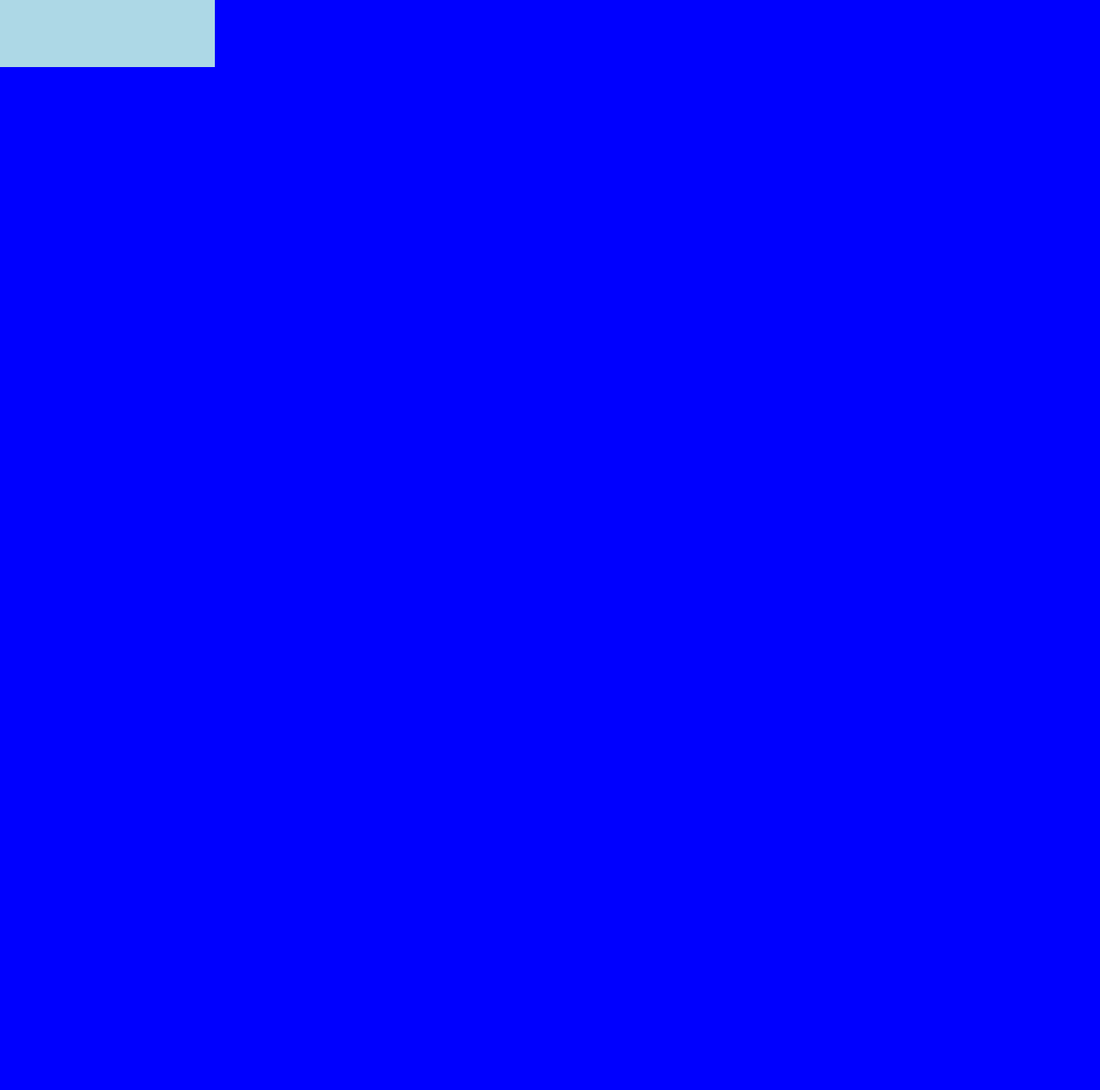
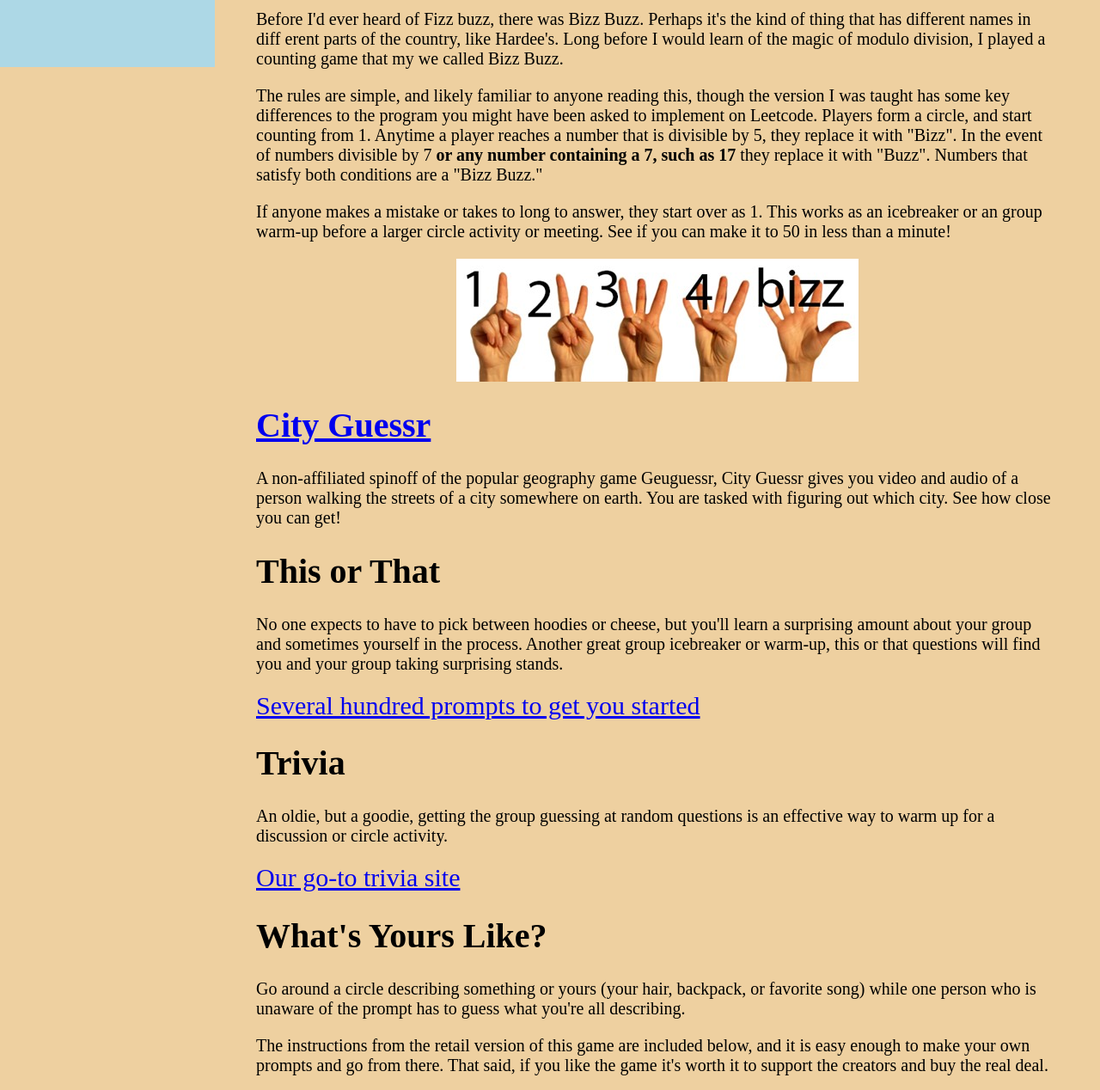
Before and after one commit to apatari/se-prep-website, a plain HTML site: page index.html in a window 1280 px wide. Shown: the part 762-2030 px from the top of the page at 86% size. Before the commit the page ends 840 px from the top, so only its background shows below. Drawn offline with Linux system fonts and the light colour scheme.

Commit message:
Added games and descriptions

```diff
--- a/index.html
+++ b/index.html
@@ -7,14 +7,83 @@
 <body>
 
     <div class="sidebar">
-        <div>Sidebar</div>
-        <div>Menu Item 1</div>
-        <div>Menu Item 2</div>
-        <div>Menu Item 3</div>
+        <div>Mr. P's Games</div>
+        <div>Bizz Buzz</div>
+        <div>City Guesser</div>
+        <div>This or That</div>
+        <div>Trivia</div>
+        <div>What's Yours Like?</div>
+        <div>Math Puzzle</div>
 
     </div>
     <div class="content">
-        <h1>hello world!</h1>
+        <div id="games">
+            <h1>Welcome to my games site!</h1>
+            <p>As a teacher I always liked to have a handful of games and icebreakers ready to go for my advisory or any other group of students I found myself working with.</p>
+            <p>Here are a handul of the games I kept going back to.  Use the links on the left side.  Note that the last one is a little math puzzle I created just for this site. Enjoy!</p>
+            <img class="center" src="group-games.png" alt="Group games logo" width="300px">
+        </div>
+        <div id="bizz">
+            <h1>Bizz Buzz</h1>
+            <p>Before I'd ever heard of Fizz buzz, there was Bizz Buzz.  Perhaps it's the kind of thing that has different names in diff
+                erent parts of the country, like Hardee's. Long before I would learn of the magic of modulo division, I played a counting game that
+                my we called Bizz Buzz.
+            </p>
+            <p>
+                The rules are simple, and likely familiar to anyone reading this, though the version I was taught has some key differences
+                to the program you might have been asked to implement on Leetcode.  Players form a circle, and start counting from 1.
+                Anytime a player reaches a number that is divisible by 5, they replace it with "Bizz".  In the event of numbers divisible by 7
+                <strong>or any number containing a 7, such as 17</strong> they replace it with "Buzz".  Numbers that satisfy both conditions are a "Bizz Buzz."
+            </p>
+            <p>
+                If anyone makes a mistake or takes to long to answer, they start over as 1. This works as an icebreaker or an group warm-up before
+                a larger circle activity or meeting.  See if you can make it to 50 in less than a minute!
+            </p>
+            <img class="center" src="./bizz-buzz-fingers.jpg" alt="Bizz buzz">
+        </div>
+
+        <div id="city">
+            <a href="https://virtualvacation.us/guess"><h1>City Guessr</h1></a>
+            <p>A non-affiliated spinoff of the popular geography game Geuguessr, City Guessr gives you video and audio of a person
+                walking the streets of a city somewhere on earth.  You are tasked with figuring out which city.  See how close you can get!
+            </p>
+
+        </div>
+
+        <div id="this">
+            <h1>This or That</h1>
+            <p>
+
+                No one expects to have to pick between hoodies or cheese, but you'll learn a surprising amount about your group and sometimes yourself
+                 in the process.  Another great group icebreaker or warm-up, this or that questions will find you and your group taking surprising stands.
+            </p>
+            <a class="link" href="https://conversationstartersworld.com/this-or-that-questions/">Several hundred prompts to get you started</a>
+        </div>
+
+        <div id="trivia">
+            <h1>Trivia</h1>
+            <p>
+                An oldie, but a goodie, getting the group guessing at random questions is an effective way to warm up for a discussion
+                 or circle activity.
+            </p>
+            <a class="link" href="https://lovattspuzzles.com/online-puzzles-competitions/ultimate-online-trivia-quiz/">Our go-to trivia site</a>
+        </div>
+
+        <div id="whats">
+            <h1>What's Yours Like?</h1>
+            <p>
+                Go around a circle describing something or yours (your hair, backpack, or favorite song) while one person who is unaware of the prompt has to guess what you're
+                all describing.
+            </p>
+            <p>The instructions from the retail version of this game are included below, and it is easy enough to make your own prompts and go from there.
+                That said, if you like the game it's worth it to support the creators and buy the real deal.
+            </p>
+            <a class="link" href="./whats-yours-like.pdf">Full instructions</a>
+        </div>
+
+        <!--
+            Games: Bizz Buzz, cityguessr, trivia, what's yours like? either or, and Mr. P's math puzzle
+        -->
     </div>
 </body>
 </html>
--- a/style.css
+++ b/style.css
@@ -1,5 +1,5 @@
 body {
-    background: blue;
+    background: rgb(238, 208, 160);
 }
 .sidebar {
     height: 100%;
@@ -18,4 +18,16 @@ body {
 
 .content {
     margin-left: 250px;
+    font-size: 20px;
+    padding: 40px;
 }
+
+.center {
+    display: block;
+    margin-left: auto;
+    margin-right: auto;
+}
+
+.link {
+    font-size: 30px;
+}
```
Also changed, not shown: bizz-buzz-fingers.jpg (added), group-games.png (added), 1 other file.
